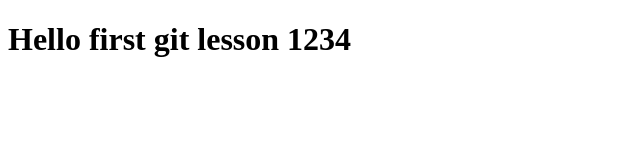
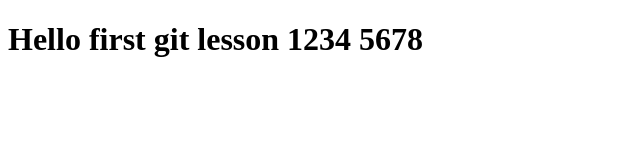
Before and after one commit to Yuepheng123/git, a plain HTML site: page index.html in a window 1280 px wide. Shown: the whole page, without its empty margins (0-640 px from the left). Drawn offline with Linux system fonts and the light colour scheme.

Commit message:
Update index.html

```diff
--- a/index.html
+++ b/index.html
@@ -7,7 +7,7 @@
     <title>Document</title>
 </head>
 <body>
-    <h1>Hello first git lesson 1234</h1>
+    <h1>Hello first git lesson 1234 5678</h1>
 
 </body>
 </html>
```
